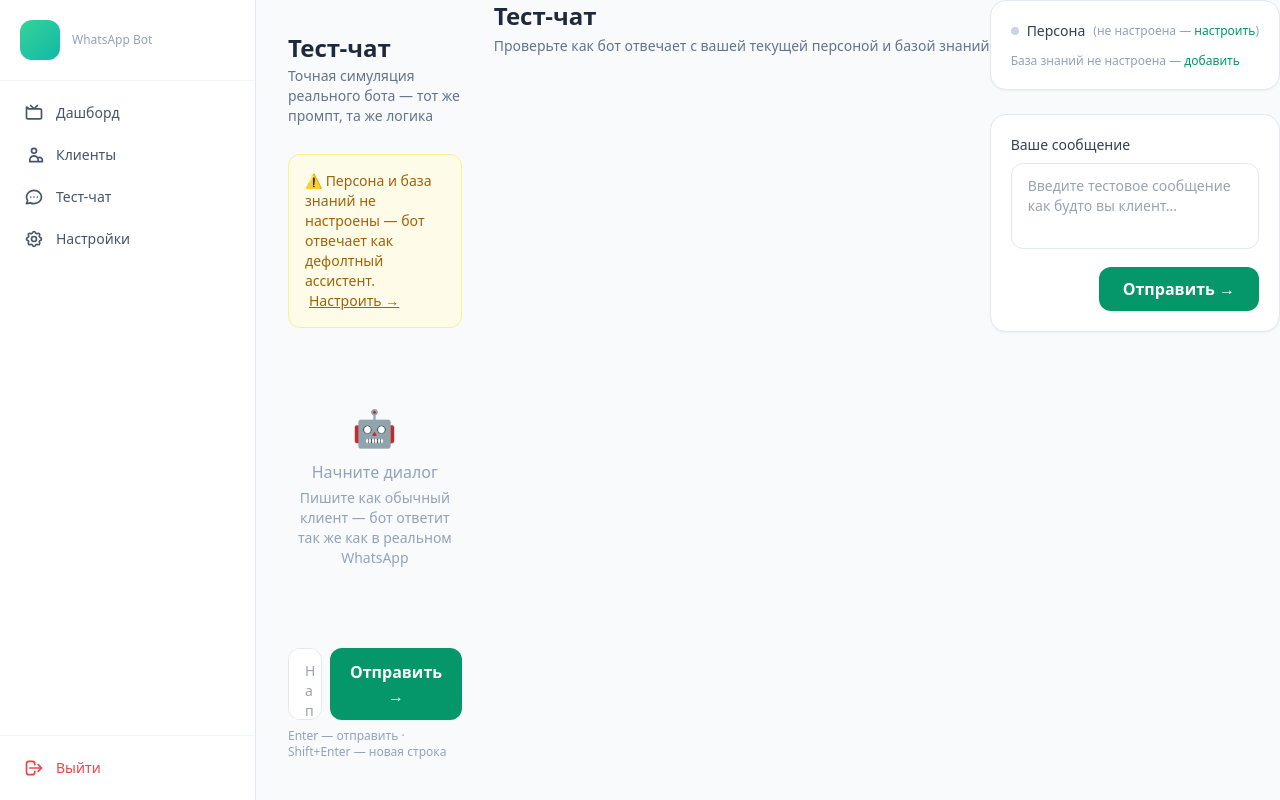
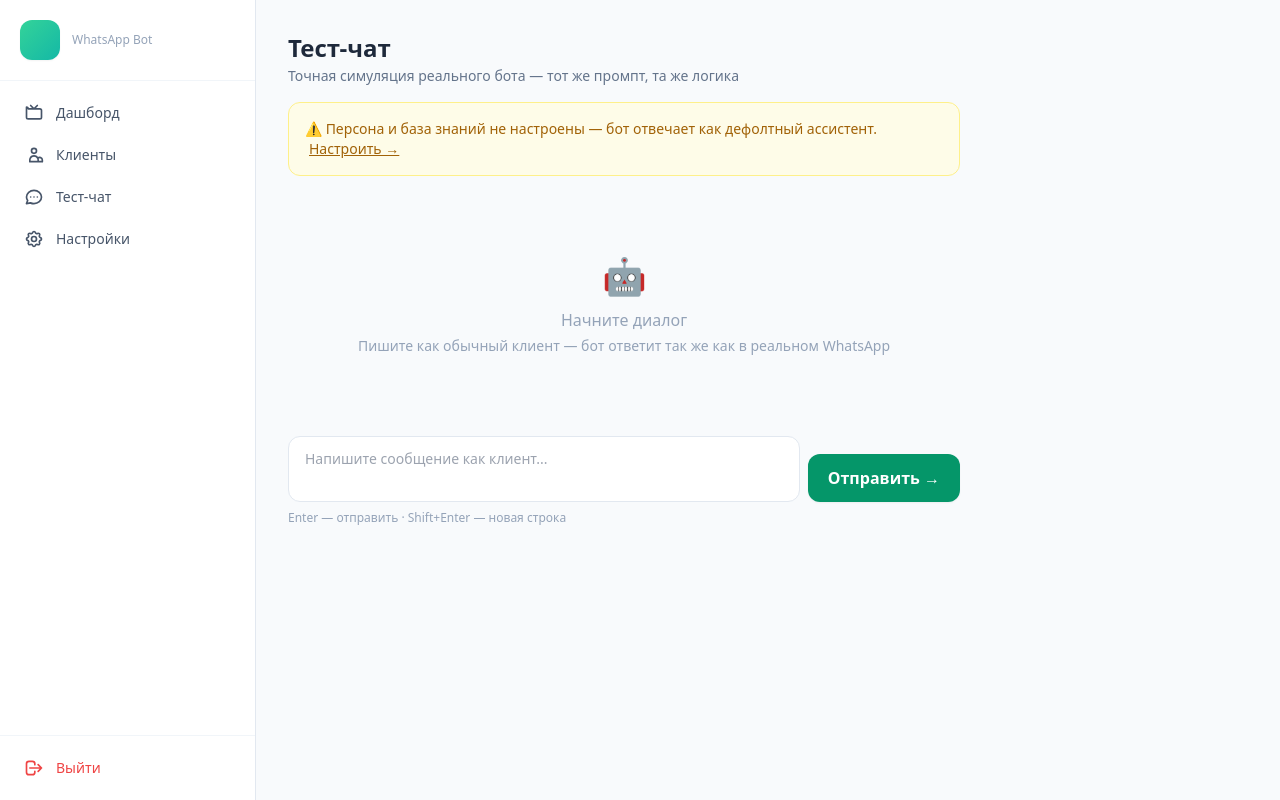
Before and after one commit to kyxec/test, a FastAPI app: template admin/templates/co_testchat.html in a window 1280 px wide. Run offline with FastAPI, Linux system fonts and the light colour scheme; the template is opened without the code that fills it, so the values that code supplies are empty; some libraries are stand-ins or nearby versions.

Commit message:
fix: clients Jinja2 if/else syntax error, testchat remove duplicate old template content

```diff
--- a/admin/templates/co_testchat.html
+++ b/admin/templates/co_testchat.html
@@ -110,60 +110,3 @@
   });
 </script>
 </html>
-
-    <div class="mb-6">
-      <h1 class="text-2xl font-bold text-slate-800">Тест-чат</h1>
-      <p class="text-slate-500 text-sm mt-1">Проверьте как бот отвечает с вашей текущей персоной и базой знаний</p>
-    </div>
-
-    <div class="max-w-2xl">
-      <!-- Информация о настройках -->
-      <div class="bg-white rounded-2xl border border-slate-200 shadow-sm p-5 mb-6">
-        <div class="flex items-center gap-2 mb-3">
-          <div class="w-2 h-2 rounded-full {{ 'bg-emerald-400' if company.persona else 'bg-slate-300' }}"></div>
-          <span class="text-sm font-medium text-slate-700">Персона</span>
-          {% if not company.persona %}
-          <span class="text-xs text-slate-400">(не настроена — <a href="/portal/settings" class="text-emerald-600 hover:underline">настроить</a>)</span>
-          {% endif %}
-        </div>
-        {% if company.persona %}
-        <p class="text-sm text-slate-500 bg-slate-50 rounded-xl px-4 py-3 leading-relaxed">{{ company.persona[:200] }}{% if company.persona|length > 200 %}…{% endif %}</p>
-        {% endif %}
-        {% if not company.knowledge %}
-        <p class="mt-2 text-xs text-slate-400">База знаний не настроена — <a href="/portal/settings" class="text-emerald-600 hover:underline">добавить</a></p>
-        {% endif %}
-      </div>
-
-      <!-- Результат -->
-      {% if response %}
-      <div class="mb-6 space-y-3">
-        <div class="flex justify-end">
-          <div class="max-w-sm bg-emerald-500 text-white px-4 py-2.5 rounded-2xl rounded-br-sm shadow-sm text-sm leading-relaxed">
-            {{ user_msg }}
-          </div>
-        </div>
-        <div class="flex justify-start">
-          <div class="max-w-sm bg-white border border-slate-200 text-slate-700 px-4 py-2.5 rounded-2xl rounded-bl-sm shadow-sm text-sm leading-relaxed">
-            {{ response }}
-          </div>
-        </div>
-      </div>
-      {% endif %}
-
-      <!-- Форма -->
-      <form method="post" action="/portal/test-chat" class="bg-white rounded-2xl border border-slate-200 shadow-sm p-5">
-        <label class="block text-sm font-medium text-slate-700 mb-2">Ваше сообщение</label>
-        <textarea name="message" rows="3" required
-                  class="w-full border border-slate-200 rounded-xl px-4 py-3 text-sm text-slate-700 focus:outline-none focus:border-emerald-400 focus:ring-1 focus:ring-emerald-400 transition resize-none"
-                  placeholder="Введите тестовое сообщение как будто вы клиент...">{{ user_msg if user_msg else '' }}</textarea>
-        <div class="mt-3 flex justify-end">
-          <button type="submit"
-                  class="bg-emerald-600 hover:bg-emerald-500 text-white font-semibold px-6 py-2.5 rounded-xl transition shadow-sm">
-            Отправить →
-          </button>
-        </div>
-      </form>
-    </div>
-  </main>
-</body>
-</html>
```
Also changed, not shown: admin/templates/co_clients.html (+8 -9 lines).
